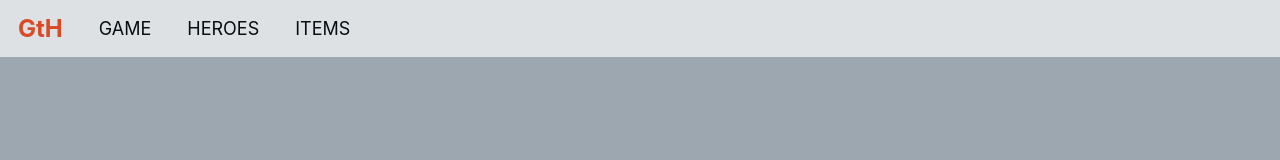
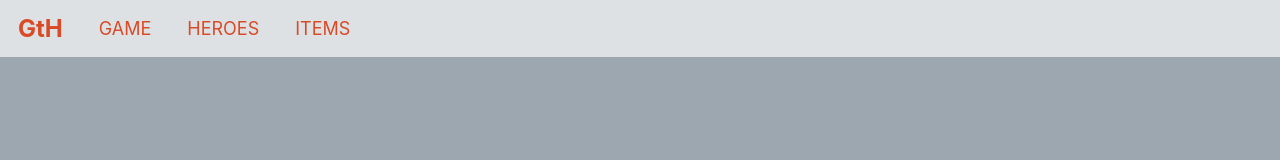
Before and after one commit to dricholm/guess-the-hero, a Next.js app: page / in a window 1280 px wide. Shown: the top 160 px of the page. Built offline with nearby package versions, Linux system fonts and the light colour scheme.

Commit message:
Reverse header link color

```diff
--- a/src/components/atoms/Header/Header.module.scss
+++ b/src/components/atoms/Header/Header.module.scss
@@ -25,13 +25,13 @@
 }
 
 .link {
-  color: var(--color-text);
+  color: var(--color-red-500);
   display: block;
   padding: 1rem;
   text-transform: uppercase;
 
   &:hover,
   &.active {
-    color: var(--color-red-500);
+    color: var(--color-text);
   }
 }
```
